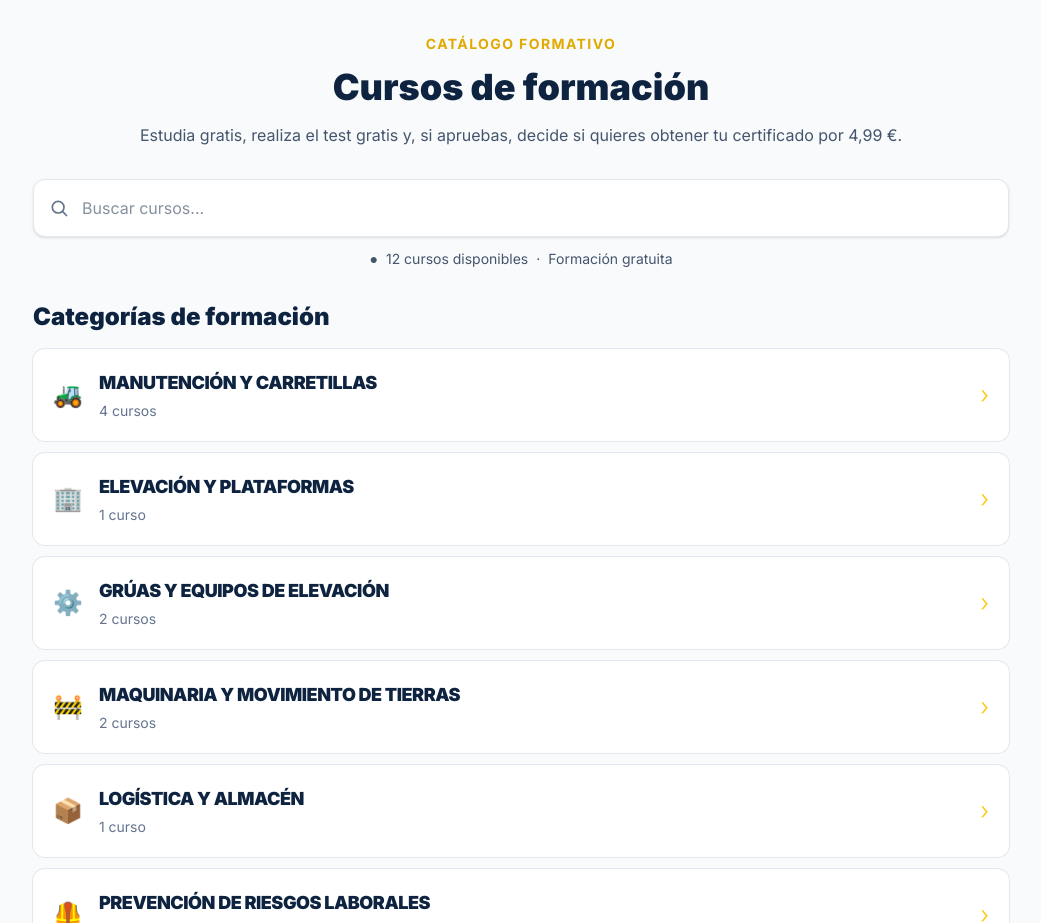
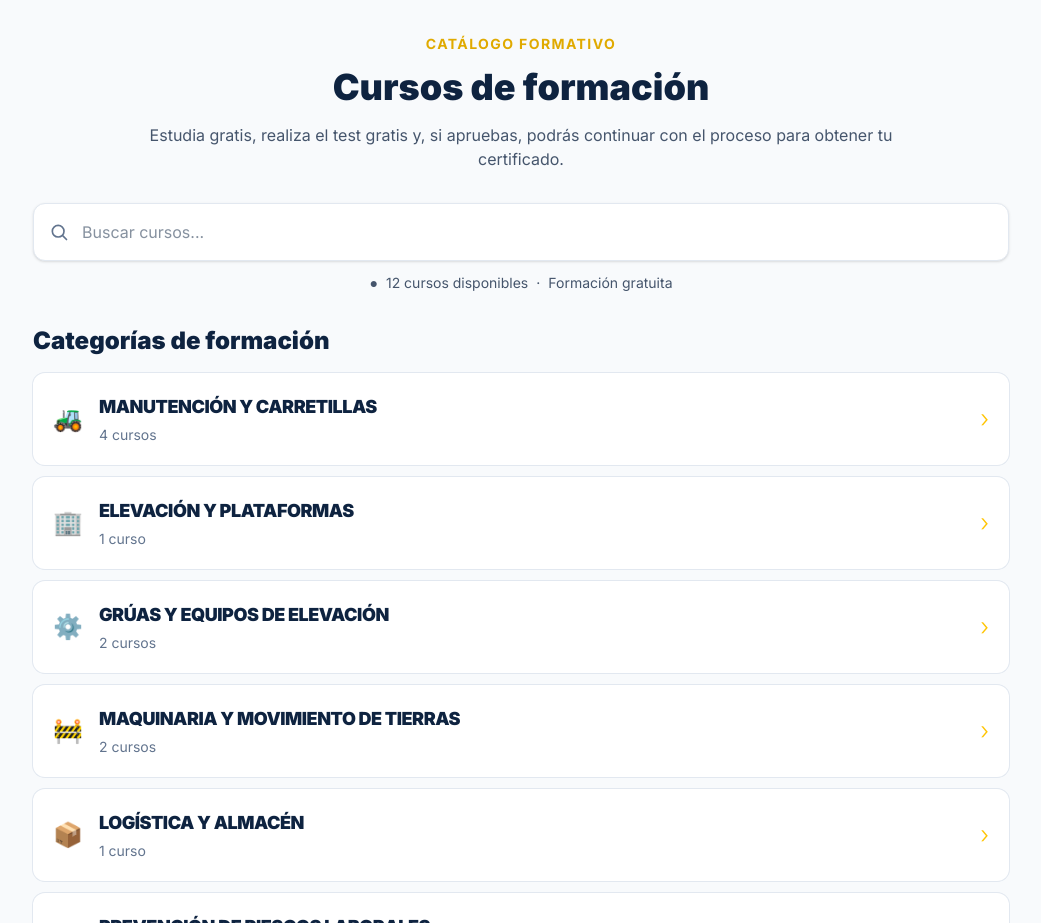
Before and after one commit to AROCA84/-sindicato-operarios, a Next.js app: page / in a window 1280 px wide. Shown: the part 800-1723 px from the top of the page, without its empty margins (119-1160 px from the left). Built offline with nearby package versions, Linux system fonts and the light colour scheme.

Commit message:
Eliminar precio del catálogo público

```diff
--- a/components/course-catalog.tsx
+++ b/components/course-catalog.tsx
@@ -60,7 +60,7 @@ export function CourseCatalog() {
             Cursos de formación
           </h2>
           <p className="mt-4 text-slate-600">
-            Estudia gratis, realiza el test gratis y, si apruebas, decide si quieres obtener tu certificado por 4,99 €.
+            Estudia gratis, realiza el test gratis y, si apruebas, podrás continuar con el proceso para obtener tu certificado.
           </p>
         </div>
 
```
